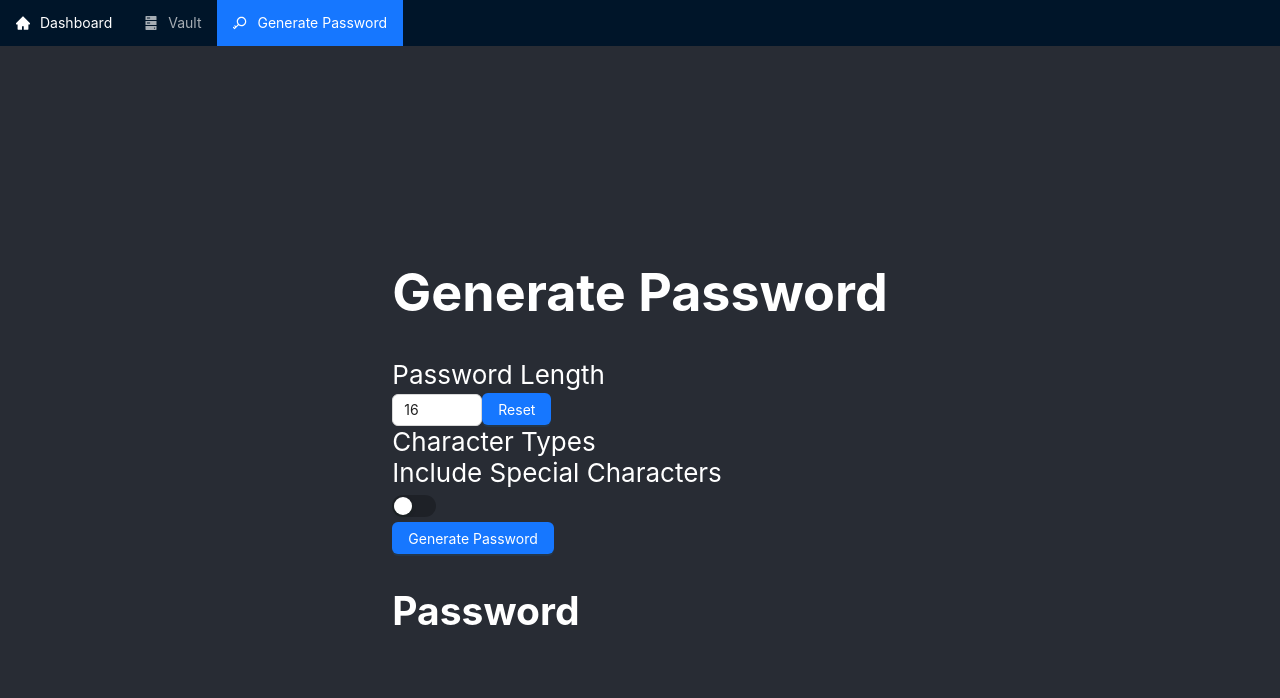
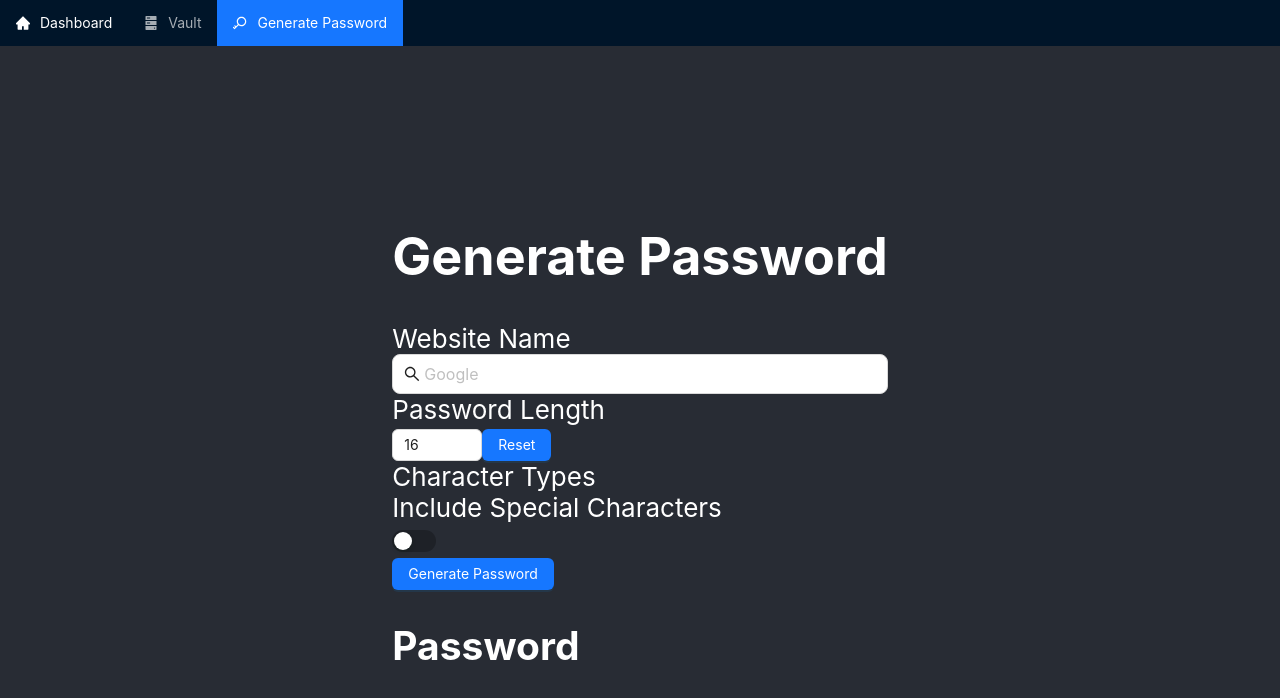
Before and after one commit to jalowe13/passnow, a React (Create React App) app: page / in a window 1280 px wide. Both pictures are taken after a click on the item "Generate Password". Shown: the top 698 px of the page. Built offline with nearby package versions, Linux system fonts and the light colour scheme.

Commit message:
Name Box

```diff
--- a/src/GeneratePassword.tsx
+++ b/src/GeneratePassword.tsx
@@ -2,7 +2,8 @@
 // Jacob Lowe
 
 import React, { useState } from "react";
-import { InputNumber, Button, Switch } from "antd";
+import { Input, InputNumber, Button, Switch } from "antd";
+import { SearchOutlined } from "@ant-design/icons";
 import { API, ENDPOINTS } from "./Api.ts";
 
 interface GeneratePasswordProps {
@@ -30,6 +31,7 @@ const GeneratePassword: React.FC<GeneratePasswordProps> = (
 ) => {
   const [data, setData] = useState<Data>(defaultData); // Data from the server
   const [value, setValue] = useState<string | number | null>("16"); // Default value for the input number
+  const [nameValue, setNameValue] = useState<string>("");
   const [charToggle, setCharToggle] = useState<boolean>(false); // Default value for the toggle button
   const onCharToggleClick = (checked: boolean) => {
     setCharToggle(checked); // Set the toggle button to the opposite of what it currently is
@@ -42,7 +44,9 @@ const GeneratePassword: React.FC<GeneratePasswordProps> = (
       const result = await API.fetch(ENDPOINTS.GENERATE_PASSWORD, {
         passwordLength,
         charToggle,
+        // TODO: Name here!
       });
+      alert(result);
       setData(result);
     } catch (error) {
       console.error(`Failed to fetch data`, error);
@@ -53,6 +57,18 @@ const GeneratePassword: React.FC<GeneratePasswordProps> = (
     <div>
       <h1>Generate Password</h1>
       <div>
+        <div> Website Name </div>
+        <div>
+          <>
+            <Input
+              size="large"
+              placeholder="Google"
+              prefix={<SearchOutlined />}
+              value={nameValue}
+              onChange={(event) => setNameValue(event.target.value)}
+            />
+          </>
+        </div>
         <div> Password Length</div>
         <InputNumber
           min={1}
```
Also changed, not shown: 1 other file (tests, documents, lock files or other folders).
